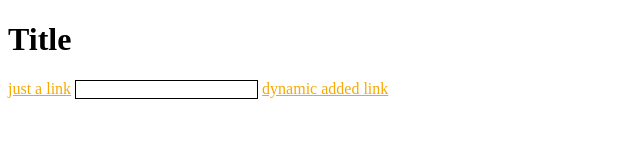
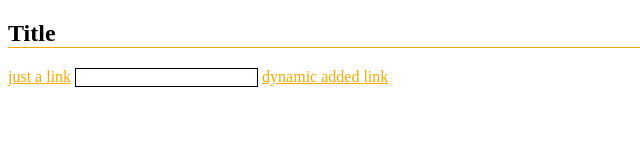
Before and after one commit to nuxodin/ie11CustomProperties, a plain HTML site: page test.html in a window 1280 px wide. Shown: the whole page, without its empty margins (0-640 px from the left). Drawn offline with Linux system fonts and the light colour scheme.

Commit message:
Update test.html

```diff
--- a/test.html
+++ b/test.html
@@ -13,6 +13,9 @@
   a {
     color:var(--theme-color);
   }
+  h2 {
+    border-bottom:1px solid var(--theme-color);
+  }
   input {
     border:1px solid #000;
   }
@@ -23,7 +26,7 @@
   </style>
 </head>
 <body>
-  <h1>Title</h2>
+  <h2>Title</h2>
   <a href="#">just a link</a>
   <input type="text">
   <script>
```
